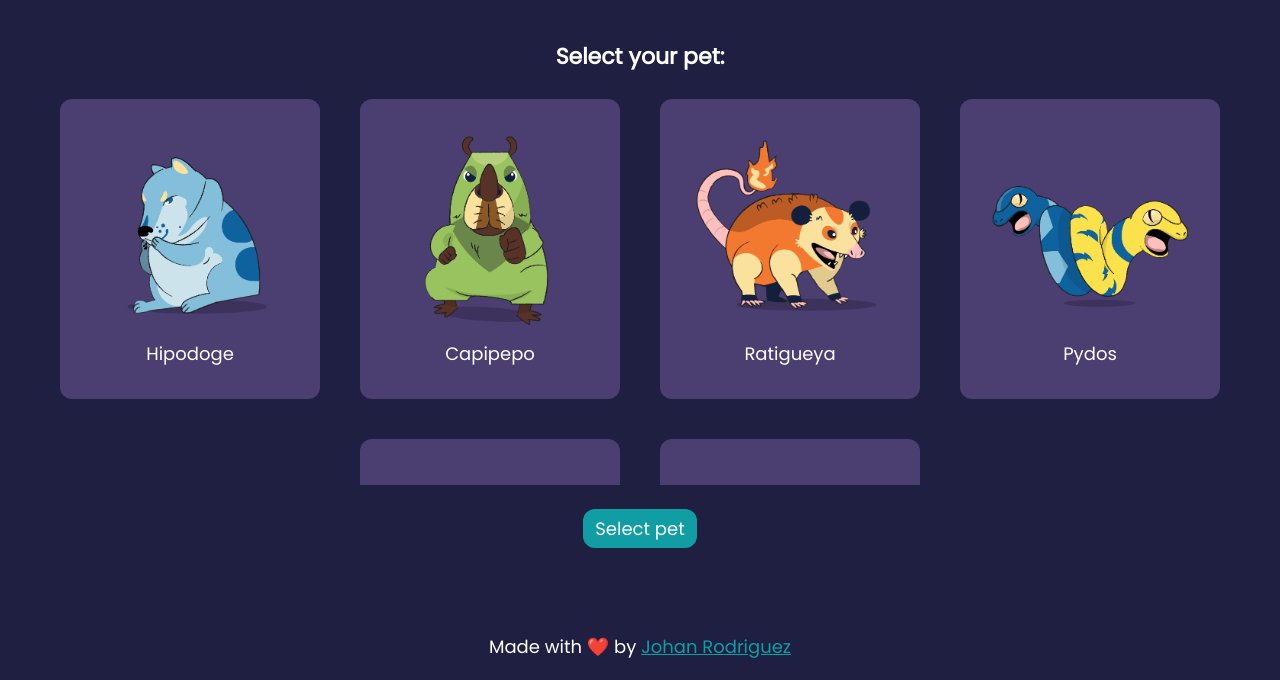
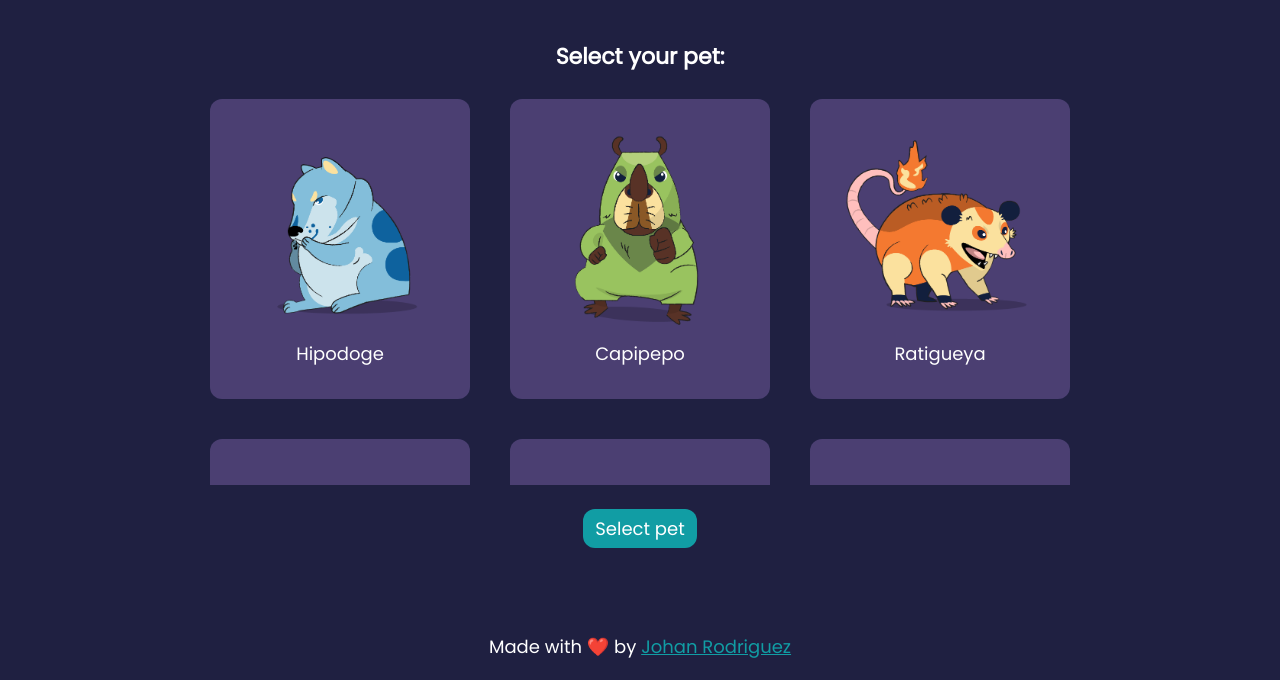
Before and after one commit to jdrodriguez2707/mokepon-game, a website: page public/index.html in a window 1280 px wide. Shown: the part 120-800 px from the top of the page. Drawn offline with Linux system fonts and the light colour scheme; no server answers; a web font is replaced by a local one.

Commit message:
Enhance scrollbar styling for pet card container to improve user experience

```diff
--- a/public/css/styles.css
+++ b/public/css/styles.css
@@ -51,6 +51,26 @@ body {
 .pet-card-container {
   overflow: auto;
   max-height: 372px;
+}
+
+.pet-card-container::-webkit-scrollbar {
+  width: 8px;
+}
+
+.pet-card-container::-webkit-scrollbar-track {
+  background: #119da43b;
+  border-radius: 12px;
+}
+
+.pet-card-container::-webkit-scrollbar-thumb {
+  background: var(--tertiary-color);
+  border-radius: 12px;
+}
+
+@supports not selector(::-webkit-scrollbar) {
+  .pet-card-container {
+    scrollbar-color: var(--tertiary-color) #119da43b;
+  }
 }
 
 .pet-card {
@@ -336,7 +356,7 @@ input[type='radio']:checked + .pet-card {
     justify-content: center;
     flex-wrap: wrap;
     width: inherit;
-    max-width: 1200px;
+    max-width: 1024px;
   }
 
   .mokepon-image {
```
